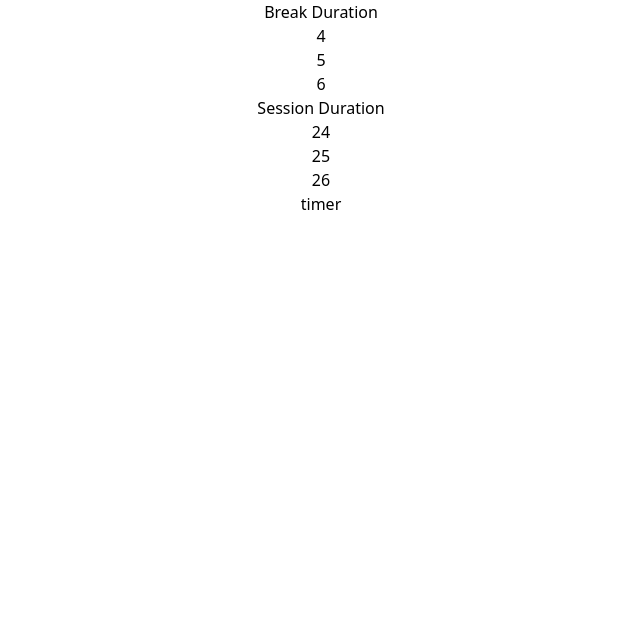
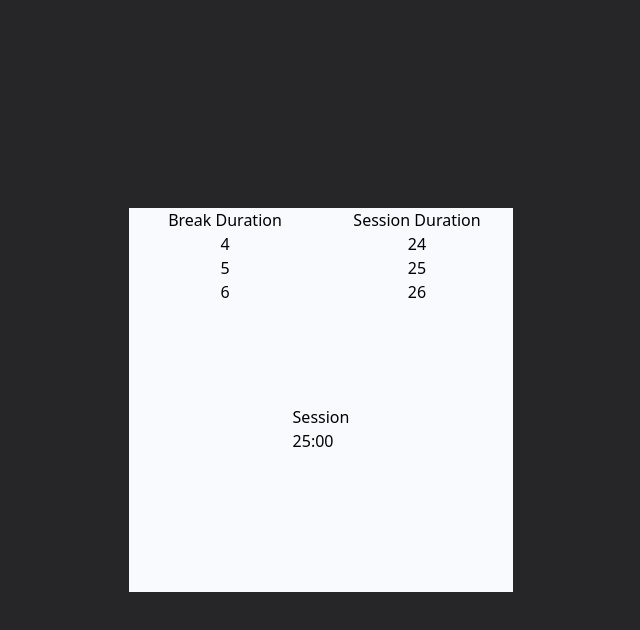
Before and after one commit to kimjisena/25-plus-5-clock, a React (Create React App) app: page / in a window 1280 px wide. Shown: the top 630 px of the page, without its empty margins (319-959 px from the left). Built offline with nearby package versions, Linux system fonts and the light colour scheme.

Commit message:
add clock main layout

```diff
--- a/public/index.html
+++ b/public/index.html
@@ -28,7 +28,7 @@
     -->
     <title>25 Plus 5 Clock</title>
   </head>
-  <body>
+  <body style="background-color: #262628;">
     <noscript>You need to enable JavaScript to run this app.</noscript>
     <div id="root"></div>
     <!--
--- a/src/App.js
+++ b/src/App.js
@@ -1,14 +1,17 @@
 import GenericLabel from './components/GenericLabel';
+import Timer from './components/Timer';
+
+
 function App() {
   return (
-    <div className={`text-center`}>
-        <div className={`wrapper`}>
-            <div className={`labels-wrapper`}>
+    <div className={`w-full h-[100vh] flex justify-center items-center`}>
+        <div className={`wrapper flex flex-col justify-center items-center w-96 h-96 bg-white`}>
+            <div className={`labels-wrapper flex w-full h-1/3`}>
                 <GenericLabel name={`Break`} length={5} />
                 <GenericLabel name={`Session`} length={25} />
             </div>
-            <div className={`timer-wrapper`}>
-                timer
+            <div className={`timer-wrapper w-full h-2/3 flex flex-col justify-evenly items-center`}>
+                <Timer />
             </div>
         </div>
     </div>
--- a/src/components/GenericLabel.jsx
+++ b/src/components/GenericLabel.jsx
@@ -2,7 +2,7 @@ import React from 'react';
 
 function GenericLabel ({name, length}) {
     return (
-        <>
+        <div className={`w-full h-1/2 flex flex-col items-center`}>
             <div id={`${name.toLowerCase()}-label`}>{`${name} Duration`}</div>
             <div id={`${name.toLowerCase()}-value`}>
                 <div id={`${name.toLowerCase()}-increment`}></div>
@@ -13,7 +13,7 @@ function GenericLabel ({name, length}) {
 
                 <div id={`${name.toLowerCase()}-decrement`}></div>
             </div>
-        </>
+        </div>
     );
 }
 
--- /dev/null
+++ b/src/components/Timer.jsx
@@ -0,0 +1,21 @@
+import React from 'react';
+
+function Timer() {
+  return (
+    <>
+        {/*timer-label and time-left goes into the clock container */}
+        <div id='clock'>
+            <div id='timer-label'>Session</div>
+            <div id='time-left'>25:00</div>
+        </div>
+
+        {/**start_stop and reset goes into the controls container */}
+        <div id='controls'>
+            <div id='start_stop'></div>
+            <div id='reset'></div>
+        </div>
+    </>
+  );
+}
+
+export default Timer;
```
